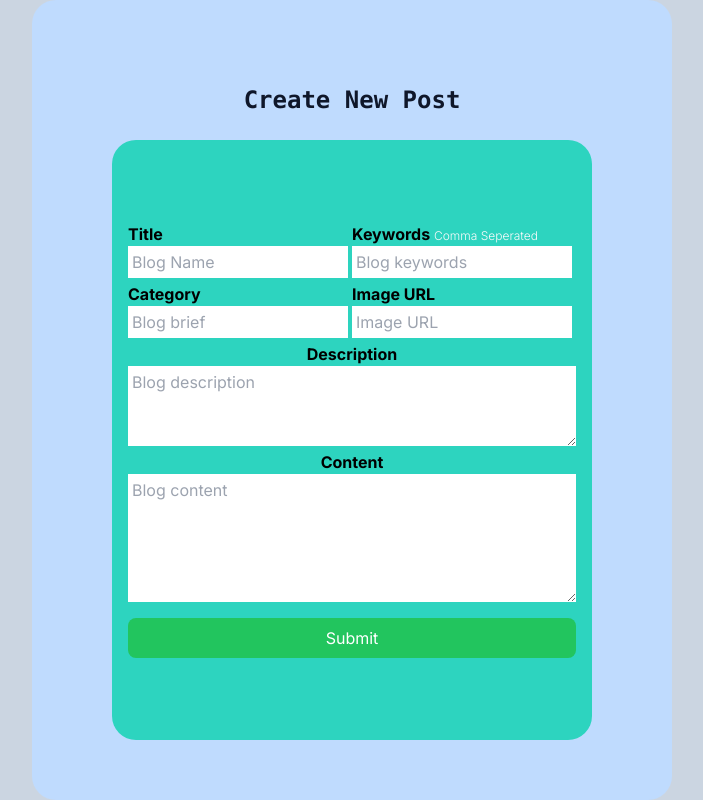
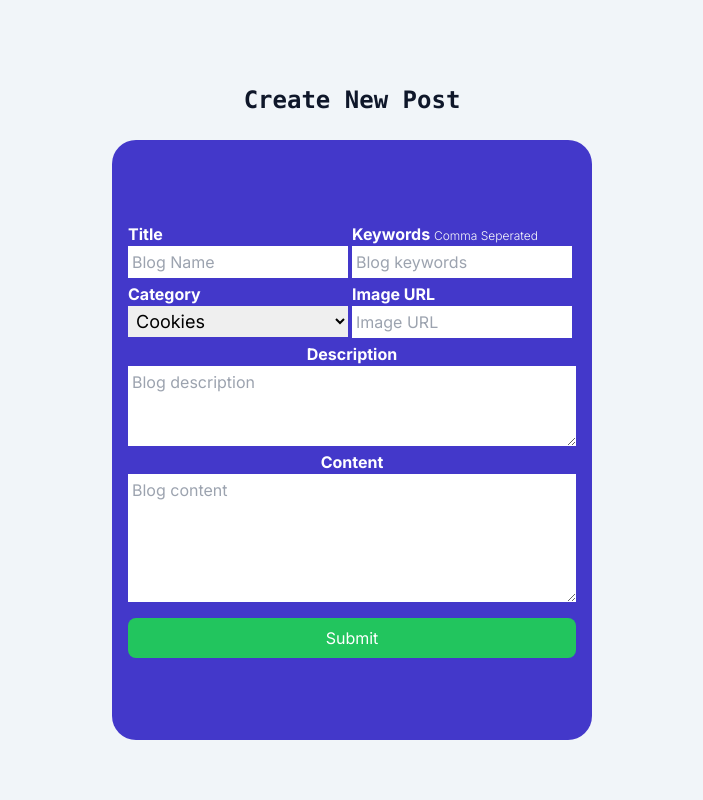
Before and after one commit to NourhanMA/blogs, a Next.js app: page /create-post in a window 1280 px wide. Shown: the whole page, without its empty margins (288-991 px from the left). Built offline with nearby package versions, Linux system fonts and the light colour scheme.

Commit message:
Updated Local storage to array

```diff
--- a/app/create-post/page.js
+++ b/app/create-post/page.js
@@ -10,6 +10,7 @@ function getDate() {
   return `${year}-${month}-${date}`;
 }
 var id = 30;
+var arrayToLocal = [];
 const createpost = () => {
   class createdPost {
     constructor(
@@ -32,7 +33,7 @@ const createpost = () => {
         (this.puplishedAt = puplishedAt);
     }
     keywordsSlicer(str) {
-      var str = str.split(",");
+      var str = str.split(", ");
 
       this.keywords = str;
       console.log(this.keywords);
@@ -60,8 +61,8 @@ const createpost = () => {
     }
   }
   return (
-    <div className="h-screen bg-slate-300 flex justify-center items-center">
-      <center className="flex flex-col h-full items-center bg-blue-200 justify-center w-2/4 rounded-3xl">
+    <div className="h-screen bg-slate-100 flex justify-center items-center">
+      <center className="flex flex-col h-full items-center justify-center w-2/4 rounded-3xl">
         <h1 className="p-6 font-bold font-mono text-2xl text-slate-900">
           Create New Post
         </h1>
@@ -118,17 +119,20 @@ const createpost = () => {
             );
             // console.log(keywords);
             createdNewPost.keywordsSlicer(values.keywords);
-            localStorage.setItem("newPost", JSON.stringify(createdNewPost));
+            arrayToLocal.push(createdNewPost);
+            localStorage.setItem("newPost", JSON.stringify(arrayToLocal));
             // console.log(localStorage.getItem("newPost"));
           }}
         >
           {({ isSubmitting }) => (
             <div className="w-full h-3/4 flex justify-center items-center">
               {/* {console.log(getDate())} */}
-              <Form className="flex flex-col w-3/4 h-full bg-teal-400 items-center justify-center p-4 rounded-3xl">
+              <Form className="flex flex-col w-3/4 h-full bg-indigo-700 items-center justify-center p-4 rounded-3xl">
                 <div className="flex w-full justify-between">
                   <div className="input-fields w-1/2 m-0">
-                    <label className="self-baseline font-bold">Title</label>
+                    <label className="self-baseline font-bold text-white">
+                      Title
+                    </label>
                     <Field
                       type="text"
                       name="blogName"
@@ -143,7 +147,7 @@ const createpost = () => {
                   </div>
 
                   <div className="input-fields w-1/2 m-0">
-                    <label className="self-baseline font-bold">
+                    <label className="self-baseline font-bold  text-white">
                       Keywords{" "}
                       <span className="font-light text-gray-50 text-xs">
                         Comma Seperated
@@ -163,16 +167,29 @@ const createpost = () => {
                   </div>
                 </div>
                 <div className="flex w-full justify-between">
-                  <div className="input-fields w-1/2 m-0">
-                    <label className="self-baseline font-bold  mt-1">
+                  <div className="input-fields w-1/2 m-0 ">
+                    <label className="self-baseline text-white font-bold  mt-1">
                       Category
                     </label>
                     <Field
-                      type="text"
+                      as="select"
                       name="category"
                       placeholder="Blog brief"
-                      className="mr-1 p-1"
-                    />
+                      className="mr-1 p-1 text-lg"
+                    >
+                      <option>Cookies</option>
+                      <option>Pies</option>
+                      <option>Desserts</option>
+                      <option>Bread</option>
+                      <option>Cakes</option>
+                      <option>Breakfast</option>
+                      <option>Pasta</option>
+                      <option>Sandwiches</option>
+                      <option>Soups & Stews</option>
+                      <option>Salads</option>
+                      <option>Pizza</option>
+                      <option>Grilling</option>
+                    </Field>
                     <ErrorMessage
                       className="error"
                       name="category"
@@ -181,7 +198,7 @@ const createpost = () => {
                   </div>
 
                   <div className="input-fields w-1/2 m-0">
-                    <label className="self-baseline font-bold  mt-1">
+                    <label className="self-baseline text-white font-bold  mt-1">
                       Image URL
                     </label>
                     <Field
@@ -199,7 +216,9 @@ const createpost = () => {
                 </div>
 
                 <div className="input-fields w-full">
-                  <label className="font-bold mt-1">Description</label>
+                  <label className="font-bold text-white mt-1">
+                    Description
+                  </label>
                   <textarea
                     className="box-border p-1"
                     placeholder="Blog description "
@@ -214,7 +233,7 @@ const createpost = () => {
                   )}
                 </div>
                 <div className="input-fields w-full">
-                  <label className="font-bold mt-1">Content</label>
+                  <label className="font-bold text-white mt-1">Content</label>
                   <textarea
                     className="box-border p-1"
                     placeholder="Blog content "
--- a/package.json
+++ b/package.json
@@ -17,8 +17,8 @@
     "yup": "^1.4.0"
   },
   "devDependencies": {
-    "autoprefixer": "^10.0.1",
-    "postcss": "^8",
+    "autoprefixer": "^10.4.19",
+    "postcss": "^8.4.38",
     "tailwindcss": "^3.4.3"
   }
 }
```
Also changed, not shown: 1 other file (tests, documents, lock files or other folders).
